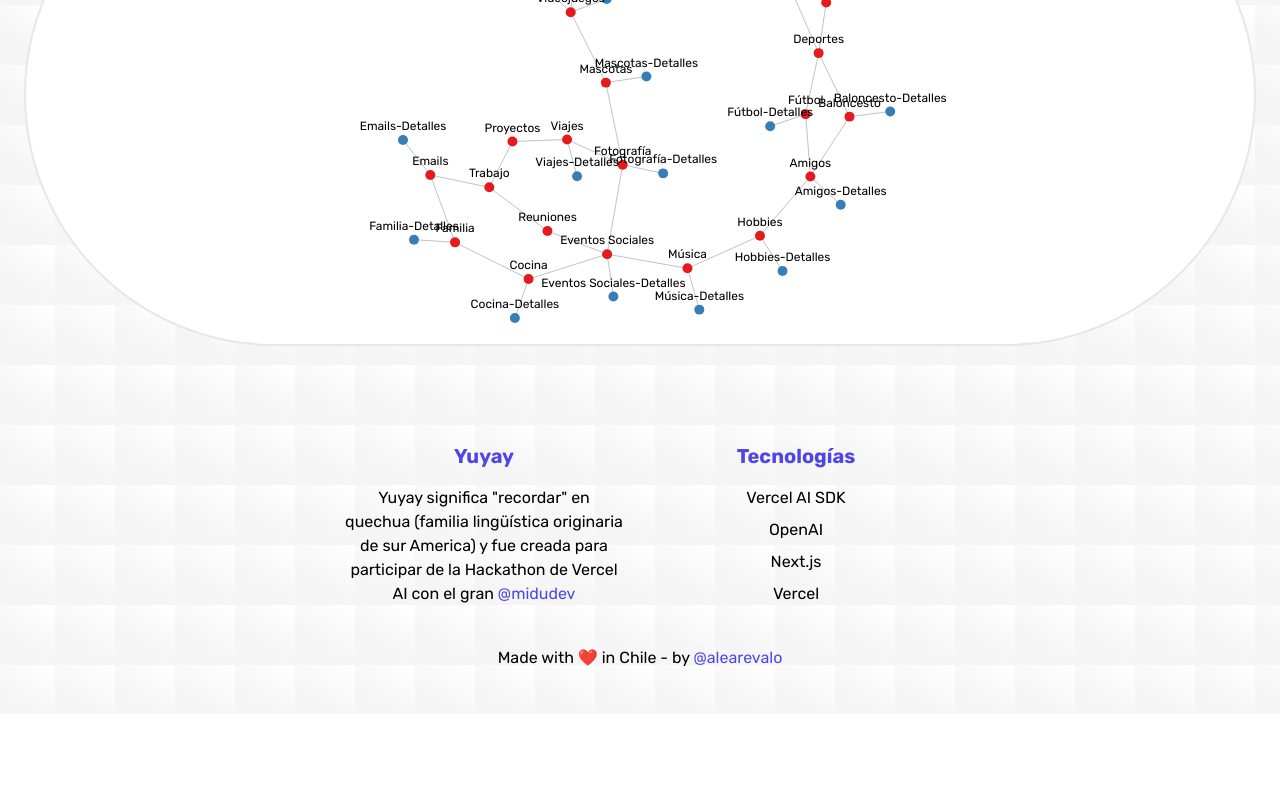
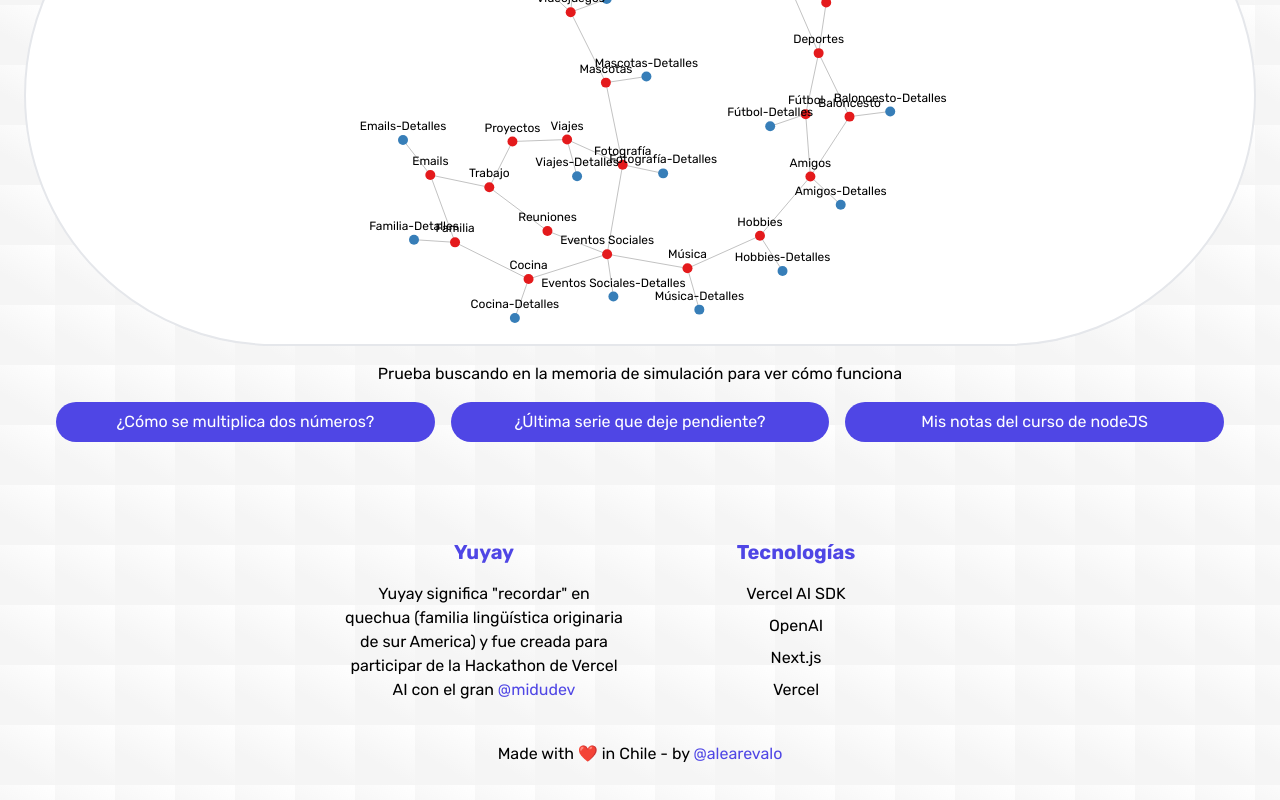
Before and after one commit to AleArevalo/Yuyay, a Next.js app: page / in a window 1280 px wide. Shown: the part 1490-2290 px from the top of the page. Before the commit the page ends 2204 px from the top, so only its background shows below. Built offline with nearby package versions, Linux system fonts and the light colour scheme.

Commit message:
feat: Add interactive buttons for searching in simulation memory

```diff
--- a/src/app/ui/preview.tsx
+++ b/src/app/ui/preview.tsx
@@ -10,6 +10,20 @@ const Preview = () => {
                 <section className="flex mt-8 bg-white dark:bg-[#17181c] border-2 rounded-xl md:rounded-full">
                     <MindMap nodes={nodes} links={links} />
                 </section>
+                <div className="text-center py-4">
+                    Prueba buscando en la memoria de simulación para ver cómo funciona
+                </div>
+                <div className="grid md:grid-cols-3 gap-4 mx-8">
+                    <button className="px-4 py-2 bg-indigo-600 text-white hover:bg-indigo-700 rounded-full">
+                        ¿Cómo se multiplica dos números?
+                    </button>
+                    <button className="px-4 py-2 bg-indigo-600 text-white hover:bg-indigo-700 rounded-full">
+                        ¿Última serie que deje pendiente?
+                    </button>
+                    <button className="px-4 py-2 bg-indigo-600 text-white hover:bg-indigo-700 rounded-full">
+                        Mis notas del curso de nodeJS
+                    </button>
+                </div>
             </div>
         </article>
     )
```
